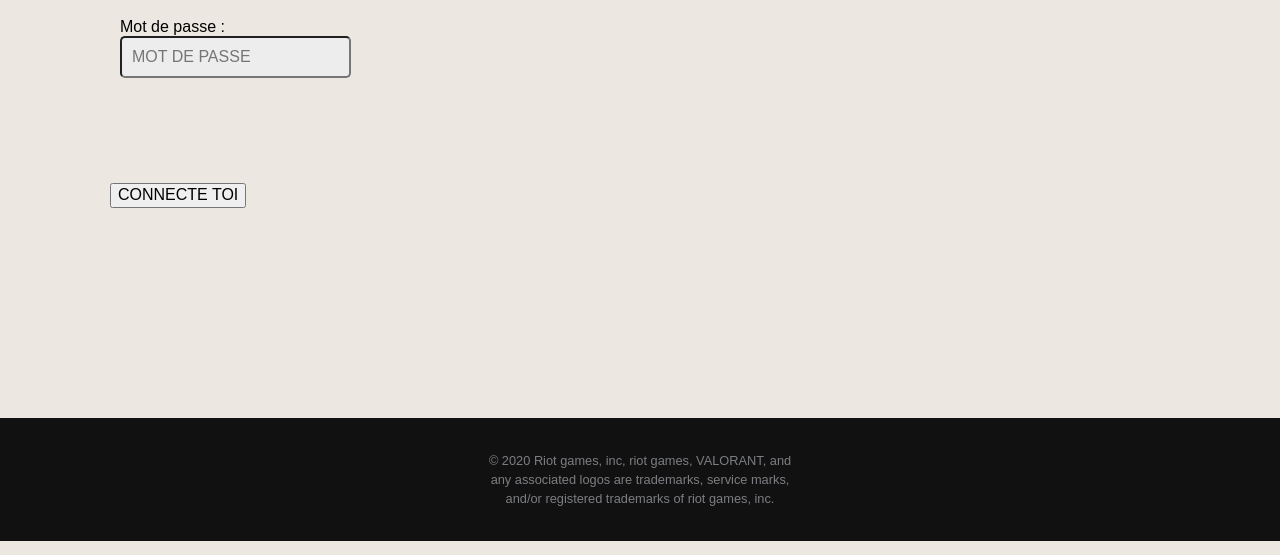
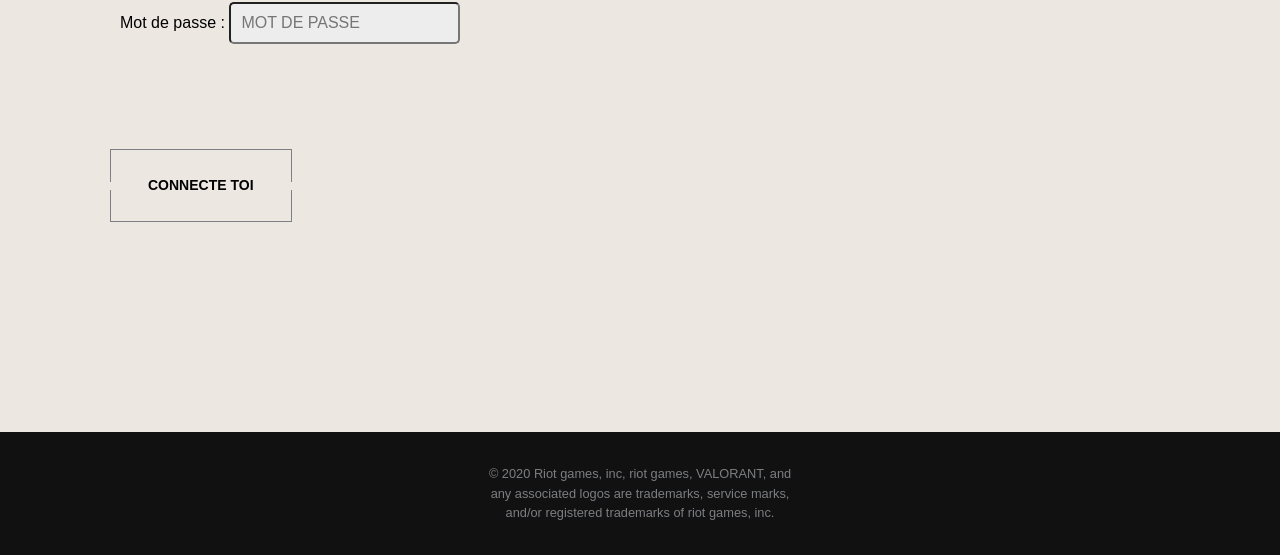
Before and after one commit to Gogodu85/valorancup, a plain HTML site: page signup.html in a window 1280 px wide. Shown: the part 613-1168 px from the top of the page. Drawn offline with Linux system fonts and the light colour scheme.

Commit message:
Add files via upload

```diff
--- a/css/style.css
+++ b/css/style.css
@@ -448,75 +448,31 @@ p {
 .formBlock {
   margin-left: 80px;
   background-color: #ece7e1;
-  width: 25%;
+  width: 50%;
   padding: 30px;
   border-radius: 5px;
 }
 
-.emailIntro {
+.pseudoIntro {
   text-transform: uppercase;
   padding: 10px;
   color: #1a1a1a;
 }
 
-.email input {
+.pseudo input {
   border-radius: 5px;
   padding: 10px;
   background-color: #ededed;
 }
 
-.newsletter {
-  color: #1a1a1a;
+.pseudo {
   padding: 10px;
-  margin-bottom: 50px;
-}
-
-.email {
-  padding: 10px;
-}
-
-.ageIntro h1 {
-  text-transform: uppercase;
-  padding: 10px;
-  color: #1a1a1a;
-}
-
-.ageIntro p {
-  color: #1a1a1a;
-  font-size: 120%;
-  margin-left: 10px;
-}
-
-.age label {
-  color: #1a1a1a;
-  padding: 10px;
-}
-
-.age {
-  margin-bottom: 50px;
 }
 
 .usernameIntro h1 {
   text-transform: uppercase;
   padding: 10px;
   color: #1a1a1a;
-}
-
-.usernameIntro p {
-  color: #1a1a1a;
-  font-size: 120%;
-  margin-left: 10px;
-}
-
-.username input {
-  border-radius: 5px;
-  padding: 10px;
-  background-color: #ededed;
-}
-
-.username {
-  margin-left: 10px;
-  margin-bottom: 50px;
 }
 
 .passwordIntro h1 {
@@ -538,17 +494,6 @@ p {
 }
 
 .password {
-  margin-left: 10px;
-  margin-bottom: 5px;
-}
-
-.passwordCheck input {
-  border-radius: 5px;
-  padding: 10px;
-  background-color: #ededed;
-}
-
-.passwordCheck {
   margin-left: 10px;
   margin-bottom: 5px;
 }
@@ -575,3 +520,142 @@ p {
   background-color: #0f1923;
   transition: 0.5s;
 }
+
+/*------------------------------BOUTTON TAH STYLE-------------------------------*/
+
+
+.btn {
+  /* Clean style */
+  -moz-appearance: none;
+  -webkit-appearance: none;
+  appearance: none;
+  border: none;
+  background: none;
+  padding: 0;
+  color: var(--button-text-color);
+  cursor: pointer;
+  /* Clean style */
+
+  --button-text-color: var(--background-color);
+  --button-text-color-hover: var(--button-background-color);
+  --border-color: #7D8082;
+  --button-background-color: #ece8e1;
+  --highlight-color: #ff4655;
+  --button-inner-border-color: transparent;
+  --button-bits-color: var(--background-color);
+  --button-bits-color-hover: var(--button-background-color);
+
+  position: relative;
+  padding: 8px;
+  margin-top: 20px;
+  margin-bottom: 20px;
+  text-transform: uppercase;
+  font-weight: bold;
+  font-size: 14px;
+  transition: all .15s ease;
+}
+
+
+
+.btn::before,
+.btn::after {
+  content: '';
+  display: block;
+  position: absolute;
+  right: 0; left: 0;
+  height: calc(50% - 5px);
+  border: 1px solid var(--border-color);
+  transition: all .15s ease;
+}
+.btn::before {
+  top: 0;
+  border-bottom-width: 0;
+}
+
+.btn::after {
+  bottom: 0;
+  border-top-width: 0;
+}
+
+.btn:active,
+.btn:focus {
+  outline: none;
+}
+
+.btn:active::before,
+.btn:active::after {
+  right: 3px;
+  left: 3px;
+}
+
+.btn:active::before {
+  top: 3px;
+}
+
+.btn:active::after {
+  bottom: 3px;
+}
+
+.btn__inner {
+  position: relative;
+  display: block;
+  padding: 20px 30px;
+  background-color: var(--button-background-color);
+  overflow: hidden;
+  box-shadow: inset 0px 0px 0px 1px var(--button-inner-border-color);
+}
+
+.btn__inner::before {
+  content: '';
+  display: block;
+  position: absolute;
+  top: 0; left: 0;
+  width: 2px;
+  height: 2px;
+  background-color: var(--button-bits-color);
+}
+
+.btn__inner::after {
+  content: '';
+  display: block;
+  position: absolute;
+  right: 0; bottom: 0;
+  width: 4px;
+  height: 4px;
+  background-color: var(--button-bits-color);
+  transition: all .2s ease;
+}
+
+.btn__slide {
+  display: block;
+  position: absolute;
+  top: 0; bottom: -1px; left: -8px;
+  width: 0;
+  background-color: var(--highlight-color);
+  transform: skew(-15deg);
+  transition: all .2s ease;
+}
+
+.btn__content {
+  position: relative;
+}
+
+.btn:hover {
+  color: var(--button-text-color-hover);
+}
+
+.btn:hover .btn__slide {
+  width: calc(100% + 15px);
+}
+
+.btn:hover .btn__inner::after {
+  background-color: var(--button-bits-color-hover);
+}
+
+.btn--light {
+  --button-background-color: var(--background-color);
+  --button-text-color: var(--highlight-color);
+  --button-inner-border-color: var(--highlight-color);
+  --button-text-color-hover: #ece8e1;
+  --button-bits-color-hover: #ece8e1;
+}
```
